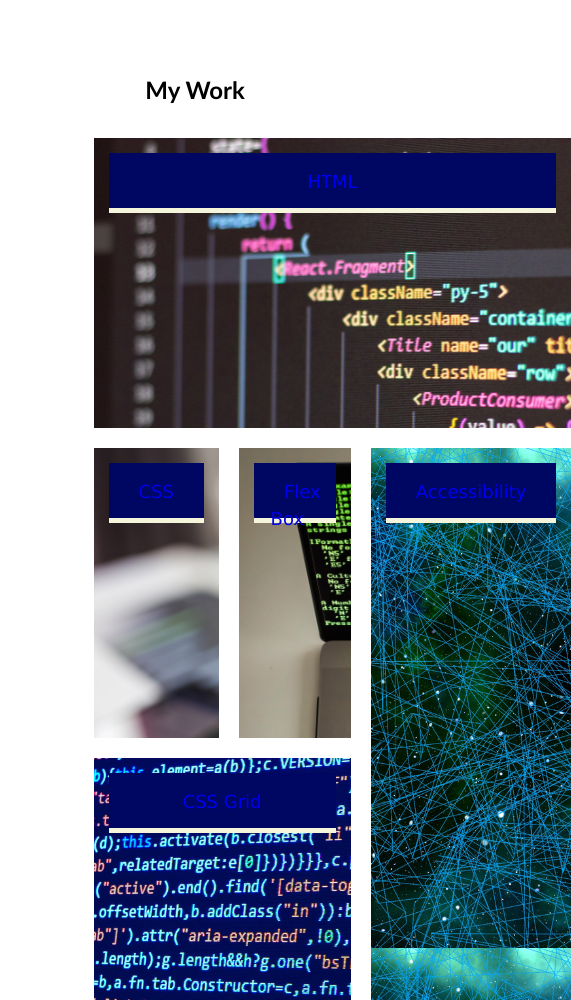
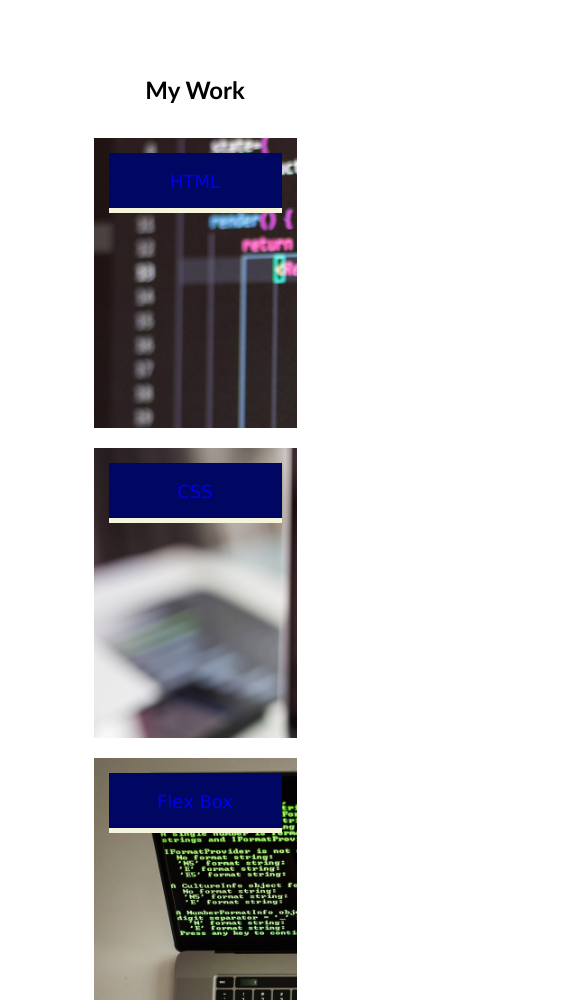
Before and after one commit to AnnaGilthorpe/Challenge2Portfolio, a plain HTML site: page index.html in a window 390 px wide. Shown: the part 1000-2000 px from the top of the page, 571 px wide, since content can reach past the window. Drawn offline with Linux system fonts and the light colour scheme.

Commit message:
media queries added

```diff
--- a/css/style.css
+++ b/css/style.css
@@ -176,4 +176,35 @@ a:visited {
   color: white;
 }
 
-}
+
+@media only screen and (max-width: 60em) {
+
+
+  .wrapper {
+    grid-template-rows: 300px 300px 300px 300px 300px;
+    grid-template-columns: 1fr;
+    grid-template-areas:
+    "work1"
+    "work2"
+    "work3"
+    "work4"
+    "work5"
+    ;
+  }
+
+  @media only screen and (max-width: 50em) {
+
+  .wrapper {
+    grid-template-rows: 300px 300px 300px 300px 300px;
+    grid-template-columns: 1fr;
+    grid-template-areas:
+    "work1"
+    "work2"
+    "work3"
+    "work4"
+    "work5"
+    ;
+  }
+ .navbar {
+  display: none;
+ }
```
